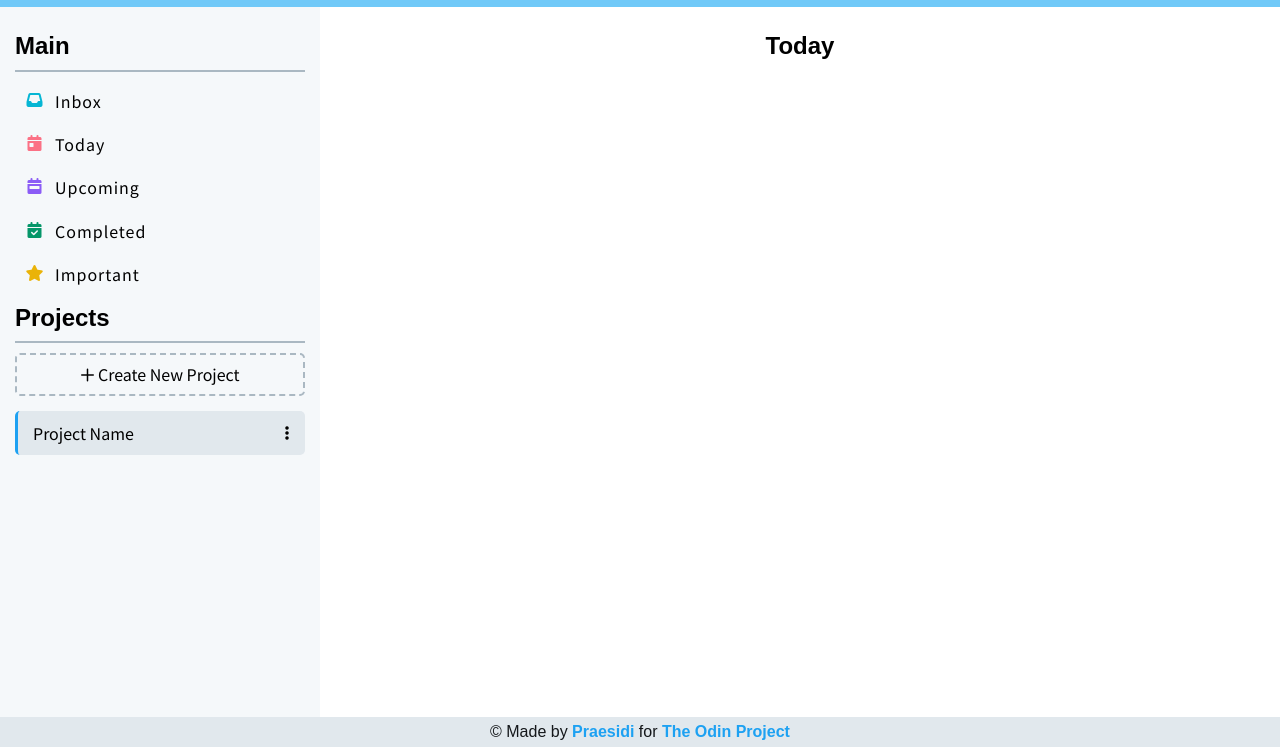
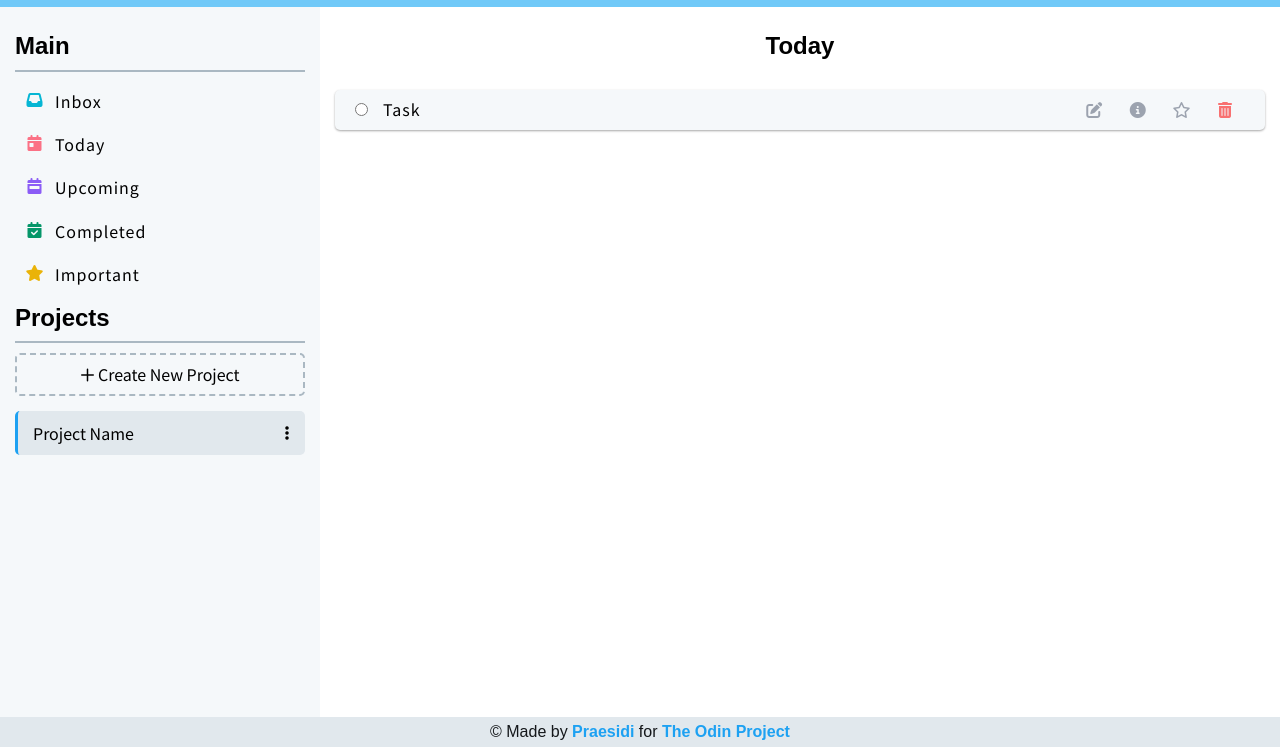
Before and after one commit to Praesidi/todo-list, a website built with webpack: page public/index.html in a window 1280 px wide. Shown: the part 53-800 px from the top of the page. Built offline with nearby package versions, Linux system fonts and the light colour scheme; a web font is replaced by a local one.

Commit message:
Create and style task card template

```diff
--- a/public/index.html
+++ b/public/index.html
@@ -76,7 +76,30 @@
         </div>
       </div>
       <div class="main-container">
-        <h2>Today</h2>
+        <h2 id="current-page-title">Today</h2>
+        <div class="task-container">
+          <div class="task-item">
+            <div class="task-item-check">
+              <input type="radio" />
+              <p>Task</p>
+            </div>
+            <div class="task-item-btns">
+              <button title="Edit" id="edit-task">
+                <i class="fa-solid fa-pen-to-square fa-fw"></i>
+              </button>
+              <button title="Show info" id="show-task-info">
+                <i class="fa-solid fa-circle-info fa-fw"></i>
+              </button>
+              <button title="Mark as important" id="mark-important-task">
+                <i class="fa-regular fa-star fa-fw"></i>
+                <!-- <i class="fa-solid fa-star"></i> -->
+              </button>
+              <button title="Delete" id="delete-task">
+                <i class="fa-solid fa-trash-can fa-fw"></i>
+              </button>
+            </div>
+          </div>
+        </div>
       </div>
     </main>
     <footer class="footer">
--- a/src/styles/main.sass
+++ b/src/styles/main.sass
@@ -220,8 +220,59 @@ h1, h2, h3
   padding: 15px
 
   h2
-    margin-top: 10px
+    margin: 10px 0 30px
     text-align: center
+
+/* Container -> Task Item */
+.task-item
+  box-sizing: border-box
+  display: flex
+  justify-content: space-between
+  align-items: center
+  padding: 10px 20px
+  width: 100%
+  height: 40px
+  background: $extra-light-gray
+  border-radius: 5px
+  box-shadow: rgba(0, 0, 0, 0.12) 0px 1px 3px, rgba(0, 0, 0, 0.24) 0px 1px 2px
+
+/* Task Item -> Title & Checkbox */
+.task-item-check
+  display: flex
+  align-items: center
+
+  input
+    margin-right: 15px
+
+  p
+    margin: 0
+    letter-spacing: 1px
+
+/* Task Item -> Task Item Btns */
+.task-item-btns
+  button
+    background: transparent
+    border: none
+    margin: 0 5px
+    padding: 5px
+    transition: .2s
+    color: #9ca3af
+
+    i
+      pointer-events: none
+
+    &:focus
+      outline: none
+
+    &:hover
+      scale: 1.2
+
+    &:active
+      scale: 1
+      transition: .1s
+
+  #delete-task
+    color: #f87171
 
 /* Footer */
 .footer
```
